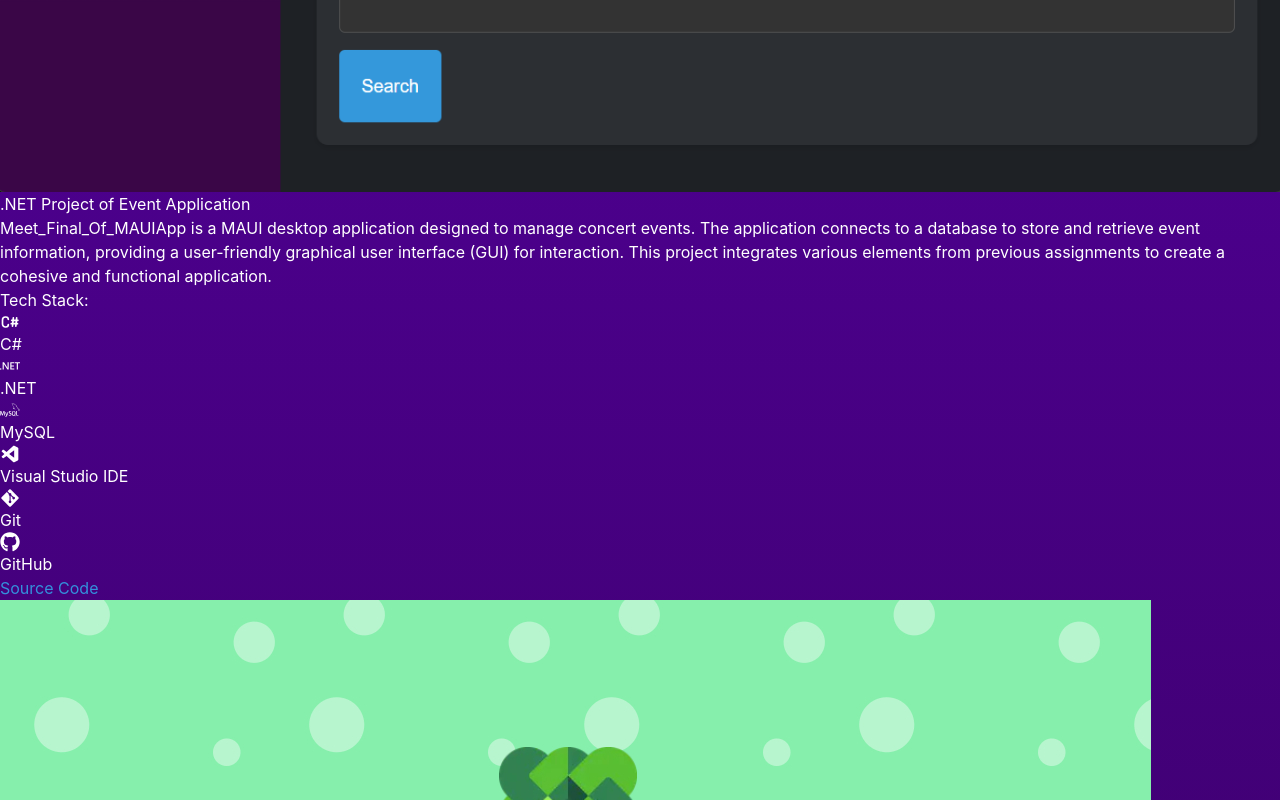
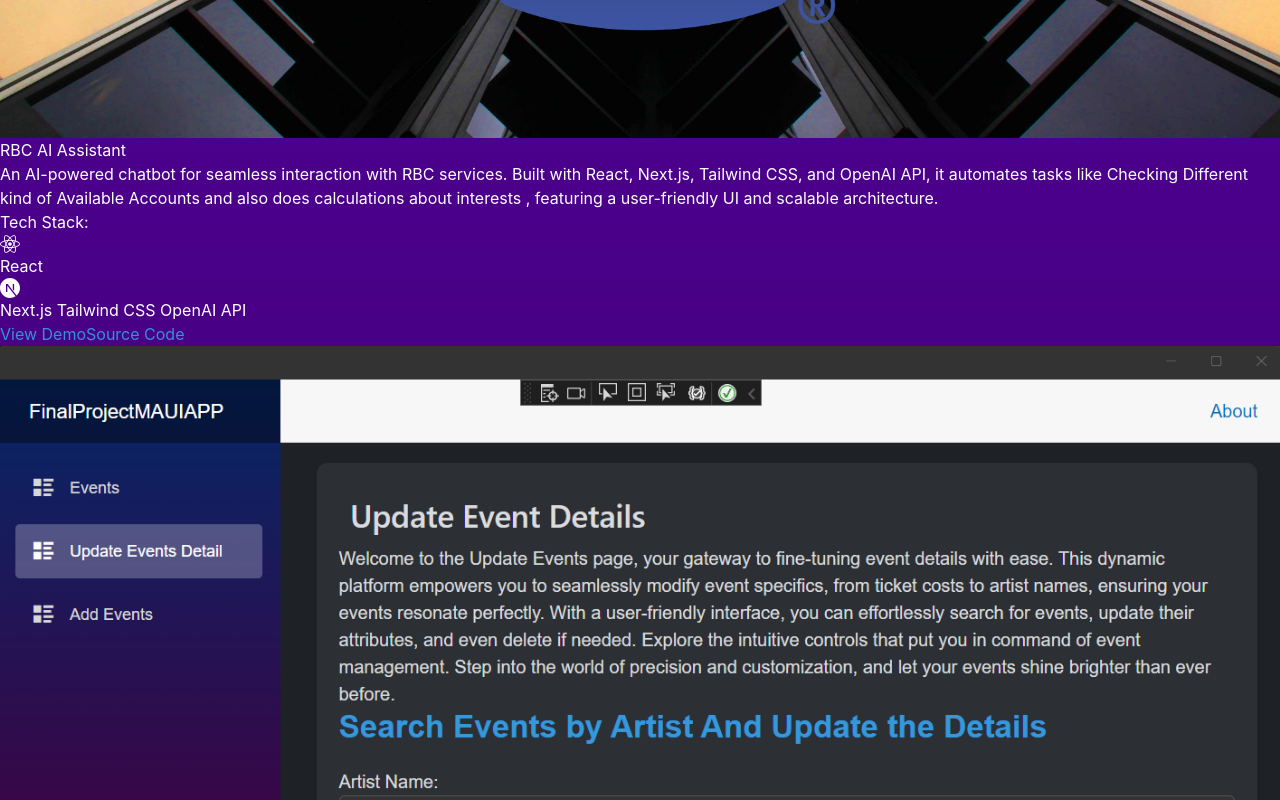
Before and after one commit to MeetGodad/meetpatel, a React (Create React App) app: page / in a window 1280 px wide. Shown: the part 5400-6200 px from the top of the page. Built offline with nearby package versions, Linux system fonts and the light colour scheme.

Commit message:
feat: add RBC AI Assistant project details and enhance button styles in Projects component

```diff
--- a/src/components/Introduction.js
+++ b/src/components/Introduction.js
@@ -30,16 +30,16 @@
           Discover More
         </button>
         <div className="mt-6 flex justify-center space-x-6">
-      {/* LinkedIn Icon */}
 
+    {/* LinkedIn Icon */}
     <a
       href="https://www.linkedin.com/in/meet-godad/"
       target="_blank"
       rel="noopener noreferrer"
-      className="text-gray-200 hover:text-white hover:fill-blue-400 transition-colors"
+      className="text-gray-200 hover:text-white hover:fill-blue-400 hover: transition-colors"
       aria-label="LinkedIn Profile"
     >
-      <FaLinkedin className="w-12 h-12 transition-transform transform hover:scale-110 svg-icon" />
+      <FaLinkedin className="w-12 h-12 transition-transform transform hover:scale-110 svg-icon hover:fill-blue-400 hover:text-white" />
     </a>
       {/* GitHub Icon */}
       <a
--- a/src/components/Projects.js
+++ b/src/components/Projects.js
@@ -17,6 +17,14 @@
     codeLink: 'https://github.com/MeetGodad/techtextile/blob/master/README.md',
     figmaLink: 'https://www.figma.com/proto/ylGaltyfZVWfIxroxmOKA1/Tech-Textile?node-id=78-95&node-type=canvas&t=3hKqN9G4TLdTJW8l-1&scaling=scale-down&content-scaling=fixed&page-id=0%3A1&starting-point-node-id=8%3A169&show-proto-sidebar=1',
     techStack: ['JavaScript', 'React', 'Next.js', 'Node', 'PostgreSQL', 'NeonDatabase', 'Firebase', 'Figma', 'Git', 'GitHub', 'TailwindCSS'],
+  },
+  {
+    title: 'RBC AI Assistant',
+    description: 'An AI-powered chatbot for seamless interaction with RBC services. Built with React, Next.js, Tailwind CSS, and OpenAI API, it automates tasks like Checking Different kind of Available Accounts and also does calculations about interests , featuring a user-friendly UI and scalable architecture.',
+    image: 'images/RBCAIAssistant.png',
+    demoLink: 'https://rbc-chatbot.vercel.app/',
+    codeLink: 'https://github.com/MeetGodad/rbc-chatbot',
+    techStack: ['React', 'Next.js', 'Tailwind CSS', 'OpenAI API']
   },
   {
     title: '.NET Project of Event Application',
@@ -52,15 +60,8 @@
     codeLink: '',
     figmaLink: 'https://www.figma.com/proto/Gl0UKwXGFf6Io0cIGd0RIs/P3-Creative-Catalysts--Wireframe?node-id=38-20&node-type=canvas&t=FSaeMVLNoAeGLHQD-1&scaling=scale-down&content-scaling=fixed&page-id=0%3A1&starting-point-node-id=2%3A11',
     techStack: ['Figma'],
-  },
-  {
-    title: 'RBC AI Assistant',
-    description: 'An AI-powered chatbot for seamless interaction with RBC services. Built with React, Next.js, Tailwind CSS, and OpenAI API, it automates tasks like Checking Different kind of Available Accounts and also does calculations about interests , featuring a user-friendly UI and scalable architecture.',
-    image: 'images/RBCAIAssistant.png',
-    demoLink: 'https://rbc-chatbot.vercel.app/',
-    codeLink: 'https://github.com/MeetGodad/rbc-chatbot',
-    techStack: ['React', 'Next.js', 'Tailwind CSS', 'OpenAI API']
   }
+
 ];
 
 const techIcons = {
@@ -132,7 +133,7 @@
                     href={project.demoLink}
                     target="_blank"
                     rel="noopener noreferrer"
-                    className="bg-blue-500 text-white py-2 px-4 rounded-lg mr-4 hover:bg-blue-600 transition"
+                    className="bg-blue-500 text-white py-2 px-4 rounded-lg mr-4 hover:bg-blue-600 hover:text-blue-950 transition"
                   >
                     View Demo
                   </a>
```
